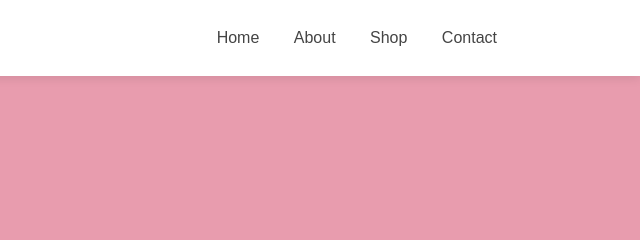
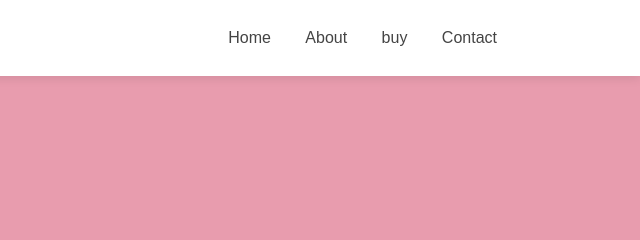
Before and after one commit to ffvybes/Scentsbyff, a plain HTML site: page home/learnD/index.html in a window 1280 px wide. Shown: the top 240 px of the page, 640-1280 px from the left. Drawn offline with Linux system fonts and the light colour scheme.

Commit message:
demo commit

```diff
--- a/home/learnD/index.html
+++ b/home/learnD/index.html
@@ -13,7 +13,7 @@
             <ul class="nav-links">
                 <li><a href="#home">Home</a></li>
                 <li><a href="#about">About</a></li>
-                <li><a href="#shop">Shop</a></li>
+                <li><a href="#buy">buy</a></li>
                 <li><a href="#contact">Contact</a></li>
             </ul>
         </nav>
```
